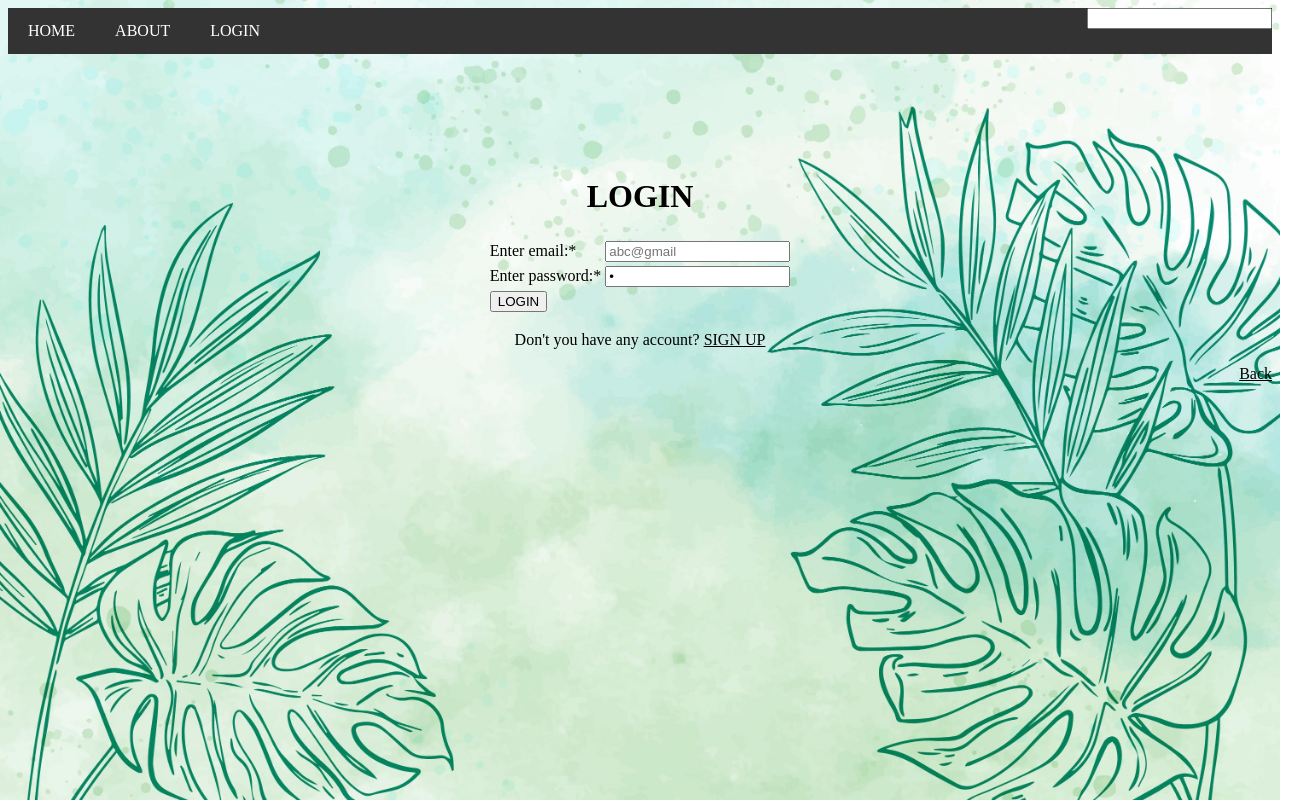
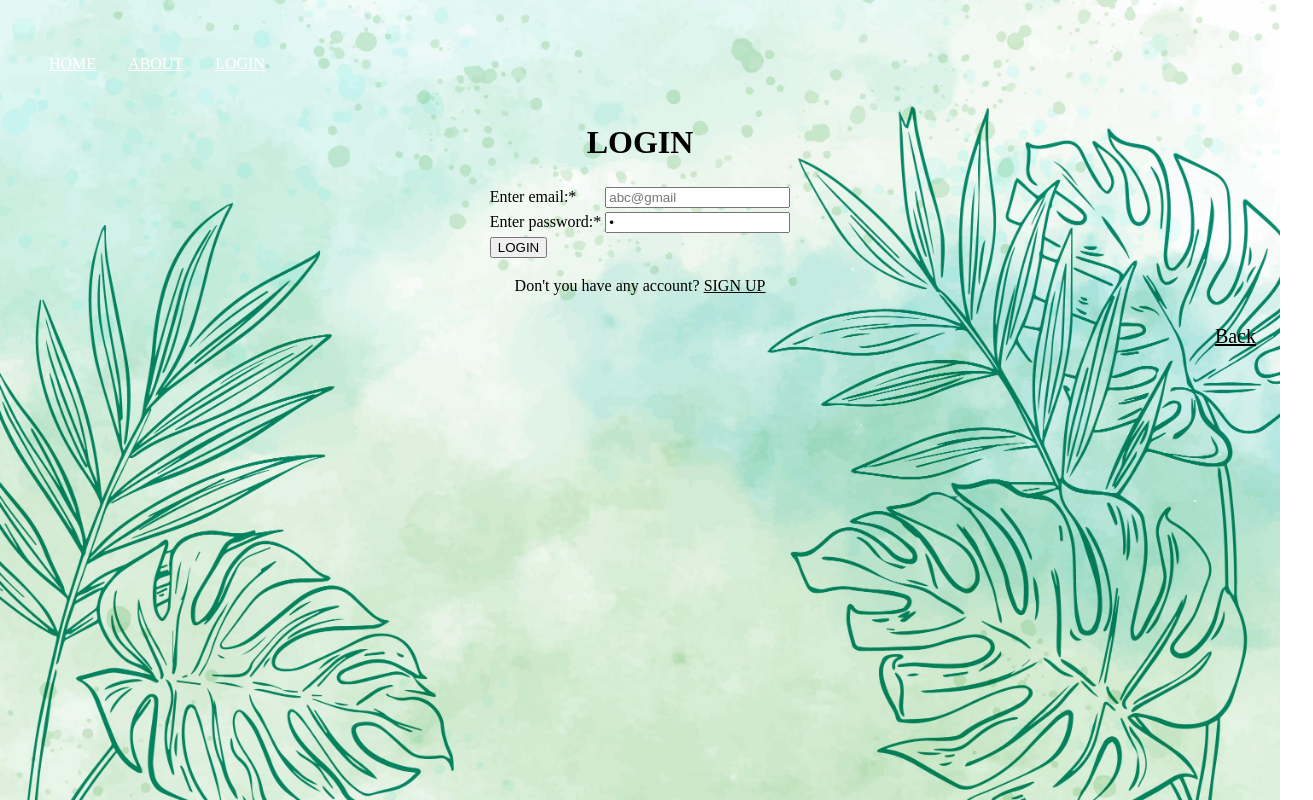
Before and after one commit to charmi1606/charmi1606.github.io, a plain HTML site: page login.html in a window 1280 px wide. Shown: the whole page, 1313 px wide, since content can reach past the window. Drawn offline with Linux system fonts and the light colour scheme.

Commit message:
initial commit

```diff
--- a/1.css
+++ b/1.css
@@ -1,119 +1,53 @@
-@import url('https://fonts.googleapis.com/css2?family=Poppins:wght@400;500;700&display=swap');
-*{
-    margin: 0;
-    padding: 0;
-    box-sizing: border-box;
-}
+* {box-sizing: border-box;}
 
-html{
-    font-size: 62.5%;
-}
+.main {margin: 0;
+       font-family: Arial, Helvetica, sans-serif;}
 
-body{
-    font-family: 'Poppins', sans-serif;
+       ul {
+           position:absolute;
+           top:25px;
+           width: 100%;
+        list-style-type: none;
+        margin-left: 25px;
+        padding: 0;
+        overflow: hidden;
+      }
 
- }
+      li {
+        float: left;
+      }
 
- ul li{
-     list-style: none;
- }
+      li a {
+        display: block;
+        color: white;
+        text-align: center;
+        padding: 14px 16px;
+        text-decoration:underline;
+      }
 
- a{
-     text-decoration: none;
- }
+      li a:hover {font-weight: bold;
+        background-color: #111;
+      }
 
 
 
-/*  ######## */
-
-
-.header{
-
-    background-image:  url("bg5.jpg");
-    background-size: cover;
-    height: 95vh;
-    background-position: center;
-    background-repeat: no-repeat;
-    position: relative;
-}
-
-
-.navbar .nav-items{
-
-    float: right;
-    font-size: 1.6rem;
-    margin-top: 2.5em;
-    letter-spacing: 2px;
-
-}
-
-.navbar .nav-item{
-
-    display: inline-block;
-    margin-right: 1em;
-
- }
-
-/*.navbar .logo{
-
-    float: left;
-    font-size: 2.5rem;
-    margin-top: 1.6em;
-
-}
-
-.navbar .logo a{
-
-    text-decoration: none;
-    color: white;
-    border: white 1px solid;
-    padding: 0.2rem 1rem;
-
-}*/
-
-.navbar .nav-item a{
-    text-decoration: none;
-    color: white;
-    padding:  0.2rem 1rem;
-
-}
 
 
 
-.navbar .nav-item a:hover{
-    background: white;
-    color: black;
-    transition: 0.5s ease;
-
-}
-.nav-items .active a{
-    background-color: white;
-    color: black;
-}
-
-.navbar::after{
-    content: '';
-    display: block;
-    clear: both;
-}
-
-.container{
-    max-width: 1200px;
-    width: 90%;
-    margin: 0 auto;
-}
-
 .head{padding:80px;
     text-align:center;
-}
+    background-image: url(pic2.jpg);
+    background-attachment:scroll;
+    background-position:center;
+    background-size: cover;
+    color:white;}
 .head h1{font-size:120px;}
-
 .footer { padding: 20px;
         font-family: Arial, Helvetica, sans-serif;
-        text-align: center;
+        text-align: left;
         background: black;
         color:white;}
-.middle{background-image: url(bg9.jpg);
+.middle{background-image: url(bg8.jpg);
       background-attachment: fixed;
       background-position: center;
       background-size: cover;}
--- a/login.html
+++ b/login.html
@@ -3,53 +3,56 @@
     <head>
         <title> login</title>
         <style>
-            .nav{overflow: hidden;
-                 background-color:#333;
-                }
-            .nav a{float: left;
-                    display: block;
-                    color: white;
-                    text-align: center;
-                     padding: 14px 20px;
-                     text-decoration: none;}
-            .nav a:hover {
-                          background-color:white;
-                        color: black;}
+             ul {
+           position:absolute;
+           top:25px;
+           width: 100%;
+        list-style-type: none;
+        margin-left: 25px;
+        padding: 0;
+        overflow: hidden;}
+
+
+      li {
+        float: left;}
+
+
+      li a {
+        display: block;
+        color: white;
+        text-align: center;
+        padding: 14px 16px;
+        text-decoration:underline;}
+
+
+      li a:hover {font-weight: bold;
+        background-color: #111;}
+
             .color{background-image: url(pic.jpg);
                    background-attachment:fixed;
                    background-size: cover;}
-
-
-          /*  .merge{margin-top: 50px;
-                   border-style: solid black;
-                   background-color: cadetblue;
-                  background-position: left;
-                  width:100px;
-                  height: 100px;
-                   padding:50px;
-
-                  color: darkblue;
-                  text-align:left;}*/
-
-
             .labal{color:black;}
-            .back{text-align:end;
-                  font-size: medium;}
-            .back a{color: black;}
+            .back a{text-align:end;
+                  font-size: 20px;
+                  color: black;
+                  margin-left: 900px;
+                    padding: 14px 16px;
+                    text-decoration:underline;
+                    display:block;}
+            .back a:hover{color: white;
+                          background-color: #111;
+                          font-weight: bold;}
 
 
 
         </style>
     </head>
 <body class="color">
-    <div class="nav">
-        <a  href="home.html">HOME</a>
-        <a href="about.html">ABOUT</a>
-        <a href="login.html">LOGIN</a>
-       <form name="search" value="search" id="search" align="right " action="https://www.google.com/search" target="_black" method="GET" >
-       <input type="search" name="q" >
-        </form>
-    </div>
+    <ul>
+        <li><a  href="home.html">HOME</a></li>
+        <li><a href="about.html">ABOUT</a></li>
+        <li><a href="login.html">LOGIN</a></li>
+    </ul>
     <center>
 
 
```
Also changed, not shown: about.html (+45 -23 lines), index.html (+13 -46 lines), signup.html (+40 -16 lines).
